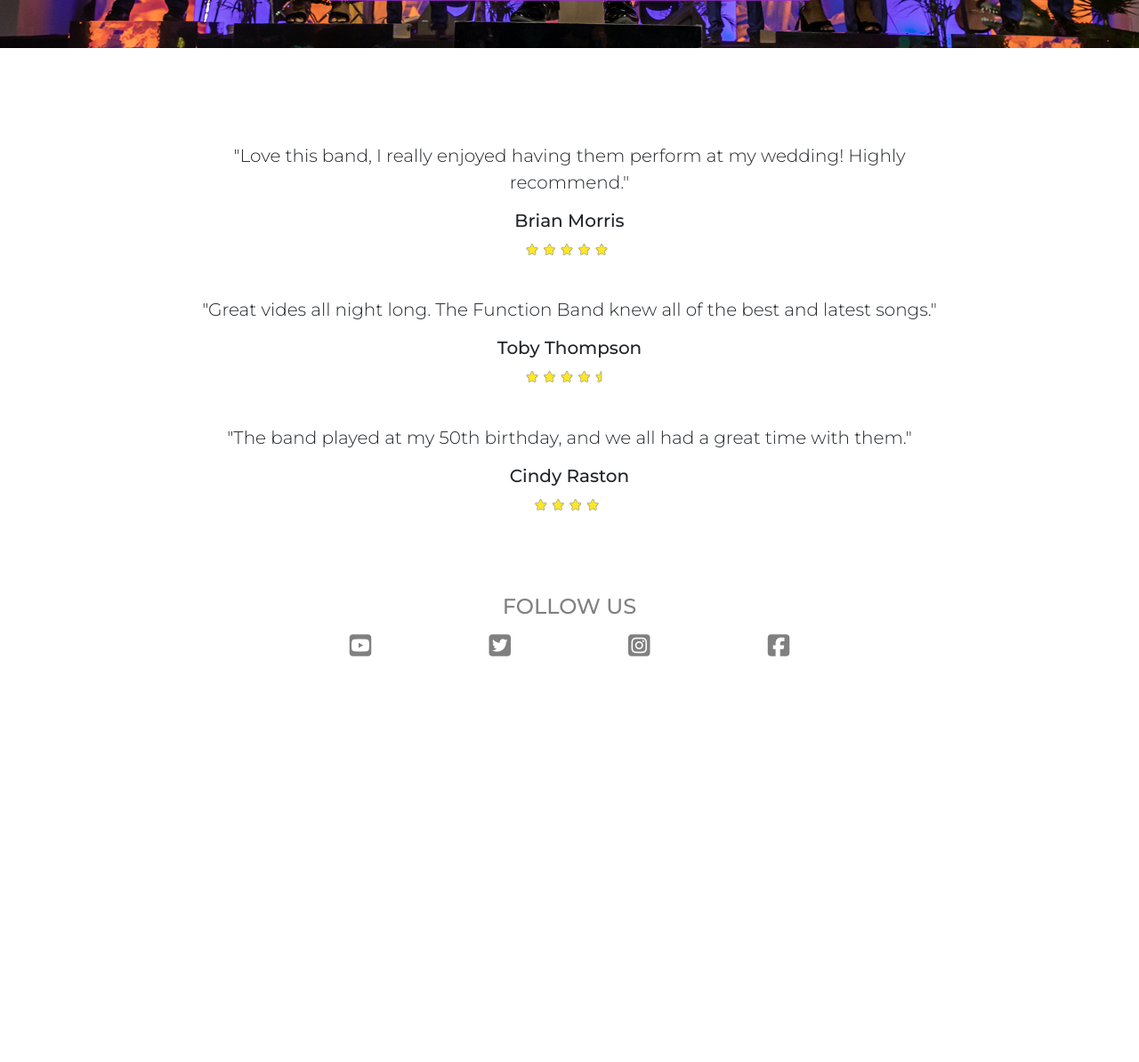
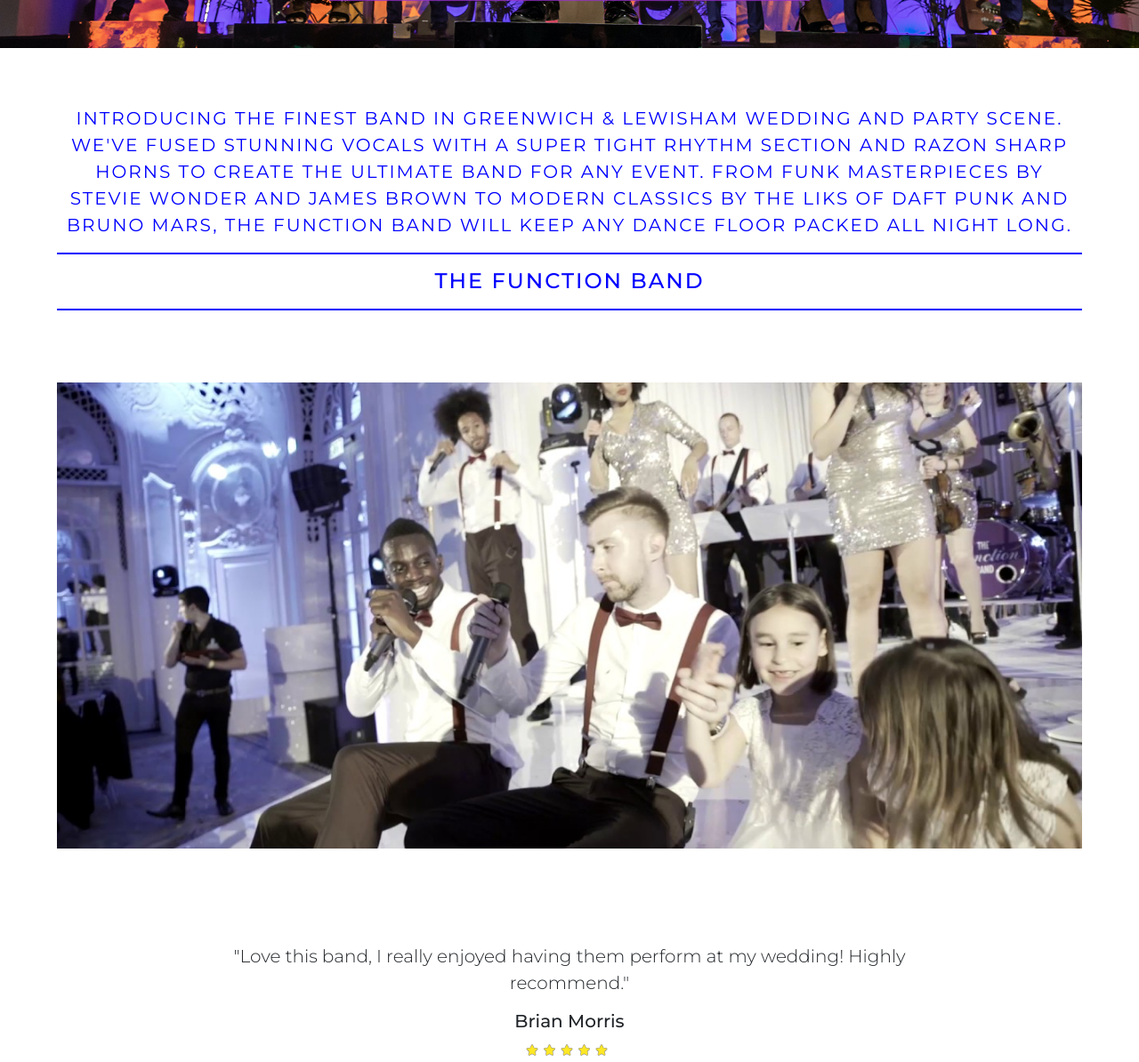
Before and after one commit to Code-Institute-Submissions/function_band, a PHP site: page / in a window 1280 px wide. Shown: the part 746-1940 px from the top of the page at 89% size. Before the commit the page ends 1484 px from the top, so only its background shows below. Run offline with PHP 8.4, Linux system fonts and the light colour scheme; some libraries are stand-ins or nearby versions; some web fonts are replaced.

Commit message:
added main section on home page

```diff
--- a/index.html
+++ b/index.html
@@ -40,7 +40,28 @@
     </section>
 
 
+    <section id="main">
+        <div id="main-header" class="uppercase">
+            <p>Introducing the finest band in Greenwich & Lewisham wedding and party scene. We've fused stunning
+                vocals
+                with a super tight rhythm section and razon sharp horns to create the ultimate band for any event.
+                From
+                funk masterpieces by Stevie Wonder and James Brown to modern classics by the liks of Daft Punk and
+                Bruno
+                Mars, The Function Band will keep any dance floor packed All Night Long.</p>
 
+            <hr>
+            <h4>The Function Band</h4>
+            <hr>
+
+        </div>
+    </section>
+
+    <div class="main-image-container">
+        <div class="main-image">
+
+        </div>
+    </div>
 
     <section id="reviews">
         <div class="review-container">
--- a/style/css/style.css
+++ b/style/css/style.css
@@ -126,6 +126,56 @@ header {
 
 }
 
+/*----------------------------Main-----*/
+
+#main {
+    height: 350px;
+    width: 100%;
+    position: relative;
+    overflow: hidden;
+    z-index: 2;
+    margin: 0 auto;
+    padding-top: 5%;
+    padding-right: 5%;
+    padding-left: 5%;
+}
+
+
+#main-header {
+    margin: 0 auto;
+    width: auto;
+    height: 100%;
+    text-align: center;
+    z-index: 1;
+    color: blue;
+    font-size: 1.25em;
+    letter-spacing: 2px;
+
+}
+
+ hr {
+    border: blue 1px solid;
+ }
+
+
+.main-image-container {
+    height: 550px;
+    width: 100%;
+    overflow: hidden;
+    position: relative;
+    padding-top: 2%;
+}
+
+.main-image {
+    background-image: url("../img/wedding_performance.jpg");
+    background-size: cover;
+    background-position: center;
+    background-repeat: no-repeat;
+    height: 100%;
+    width: auto;
+    margin-left: 5%;
+    margin-right: 5%;
+}
 
 
 
```
